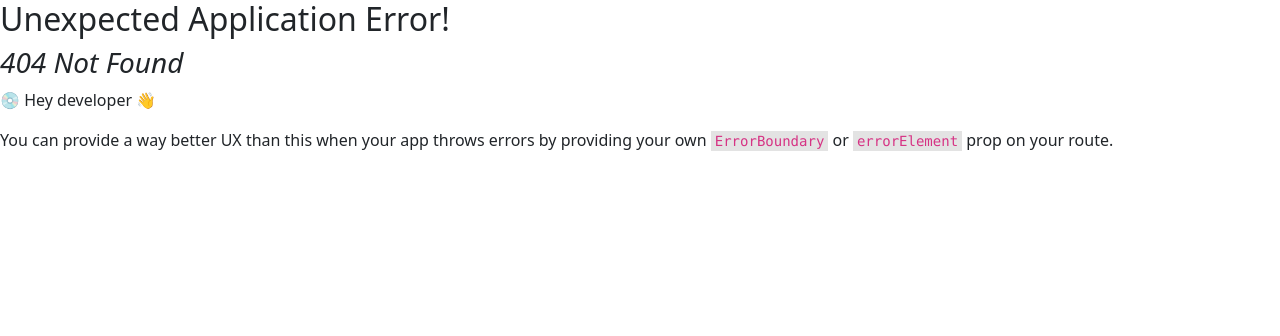
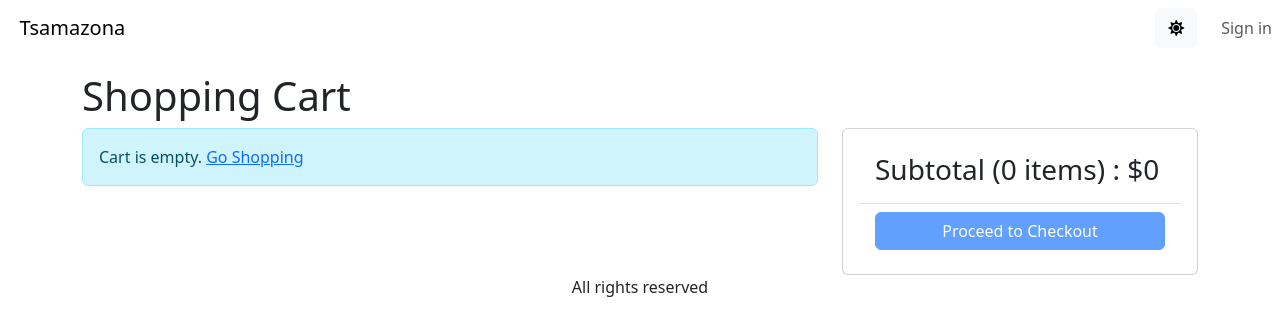
Before and after one commit to A-Ghoujal/ts-mern-amazona, a React (Vite) app in the folder frontend/: page /cart in a window 1280 px wide. Before the commit this address had no page. Shown: the top 336 px of the page. Built offline with nearby package versions, Linux system fonts and the light colour scheme.

Commit message:
Create Cart Page

```diff
--- a/frontend/src/App.tsx
+++ b/frontend/src/App.tsx
@@ -30,7 +30,7 @@
       <Navbar expand="lg">
         <Container>
           <LinkContainer to="/">
-              <Navbar.Brand>tsamazona</Navbar.Brand>
+              <Navbar.Brand>Tsamazona</Navbar.Brand>
             </LinkContainer>
         </Container>
         <Nav>
--- a/frontend/src/index.css
+++ b/frontend/src/index.css
@@ -19,3 +19,7 @@
 img.large {
   max-width: 100%;
 }
+
+img.thumbnail {
+ height: 80px;
+}
--- a/frontend/src/main.tsx
+++ b/frontend/src/main.tsx
@@ -15,6 +15,7 @@
 import { QueryClient, QueryClientProvider } from '@tanstack/react-query';
 import { ReactQueryDevtools } from '@tanstack/react-query-devtools';
 import { StoreProvider } from './Store';
+import CartPage from './pages/CartPage';
 
 
 const router = createBrowserRouter(
@@ -22,7 +23,7 @@
     <Route path="/" element={<App />}>
       <Route index={true} element={<HomePage />} />
       <Route path="products/:slug" element={<ProductPage />} />
-
+      <Route path="cart" element={<CartPage />} />
     </Route>
 ));
 
--- /dev/null
+++ b/frontend/src/pages/CartPage.tsx
@@ -0,0 +1,123 @@
+import { useContext } from 'react'
+import { Button, Card, Col, ListGroup, Row } from 'react-bootstrap'
+import { Helmet } from 'react-helmet-async'
+import { Link, useNavigate } from 'react-router-dom'
+import { toast } from 'react-toastify'
+import MessageBox from '../components/MessageBox'
+import { Store } from '../Store'
+import { CartItem } from '../types/Cart'
+
+export default function CartPage() {
+  const navigate = useNavigate()
+
+  const {
+    state: {
+      mode,
+      cart: { cartItems },
+    },
+    dispatch,
+  } = useContext(Store)
+
+  const updateCartHandler = (item: CartItem, quantity: number) => {
+    if (item.countInStock < quantity) {
+      toast.warn('Sorry. Product is out of stock')
+      return
+    }
+    dispatch({
+      type: 'CART_ADD_ITEM',
+      payload: { ...item, quantity },
+    })
+  }
+  const checkoutHandler = () => {
+    navigate('/signin?redirect=/shipping')
+  }
+
+  return (
+    <div>
+      <Helmet>
+        <title>Shopping Cart</title>
+      </Helmet>
+      <h1>Shopping Cart</h1>
+      <Row>
+        <Col md={8}>
+          {cartItems.length === 0 ? (
+            <MessageBox>
+              Cart is empty. <Link to="/">Go Shopping</Link>
+            </MessageBox>
+          ) : (
+            <ListGroup>
+              {cartItems.map((item: CartItem) => (
+                <ListGroup.Item key={item._id}>
+                  <Row className="align-items-center">
+                    <Col md={4}>
+                      <img
+                        src={item.image}
+                        alt={item.name}
+                        className="img-fluid rounded thumbnail"
+                      ></img>{' '}
+                      <Link to={`/product/${item.slug}`}>{item.name}</Link>
+                    </Col>
+                    <Col md={3}>
+                      <Button
+                        onClick={() =>
+                          updateCartHandler(item, item.quantity - 1)
+                        }
+                        variant={mode}
+                        disabled={item.quantity === 1}
+                      >
+                        <i className="fas fa-minus-circle"></i>
+                      </Button>{' '}
+                      <span>{item.quantity}</span>
+                      <Button
+                        variant={mode}
+                        onClick={() =>
+                          updateCartHandler(item, item.quantity + 1)
+                        }
+                        disabled={item.quantity === item.countInStock}
+                      >
+                        <i className="fas fa-plus-circle"></i>
+                      </Button>
+                    </Col>
+                    <Col md={3}>${item.price}</Col>
+                    <Col md={2}>
+                      <Button variant={mode}>
+                        <i className="fas fa-trash"></i>
+                      </Button>
+                    </Col>
+                  </Row>
+                </ListGroup.Item>
+              ))}
+            </ListGroup>
+          )}
+        </Col>
+        <Col md={4}>
+          <Card>
+            <Card.Body>
+              <ListGroup variant="flush">
+                <ListGroup.Item>
+                  <h3>
+                    Subtotal ({cartItems.reduce((a, c) => a + c.quantity, 0)}{' '}
+                    items) : $
+                    {cartItems.reduce((a, c) => a + c.price * c.quantity, 0)}
+                  </h3>
+                </ListGroup.Item>
+                <ListGroup.Item>
+                  <div className="d-grid">
+                    <Button
+                      type="button"
+                      variant="primary"
+                      onClick={checkoutHandler}
+                      disabled={cartItems.length === 0}
+                    >
+                      Proceed to Checkout
+                    </Button>
+                  </div>
+                </ListGroup.Item>
+              </ListGroup>
+            </Card.Body>
+          </Card>
+        </Col>
+      </Row>
+    </div>
+  )
+}
```
